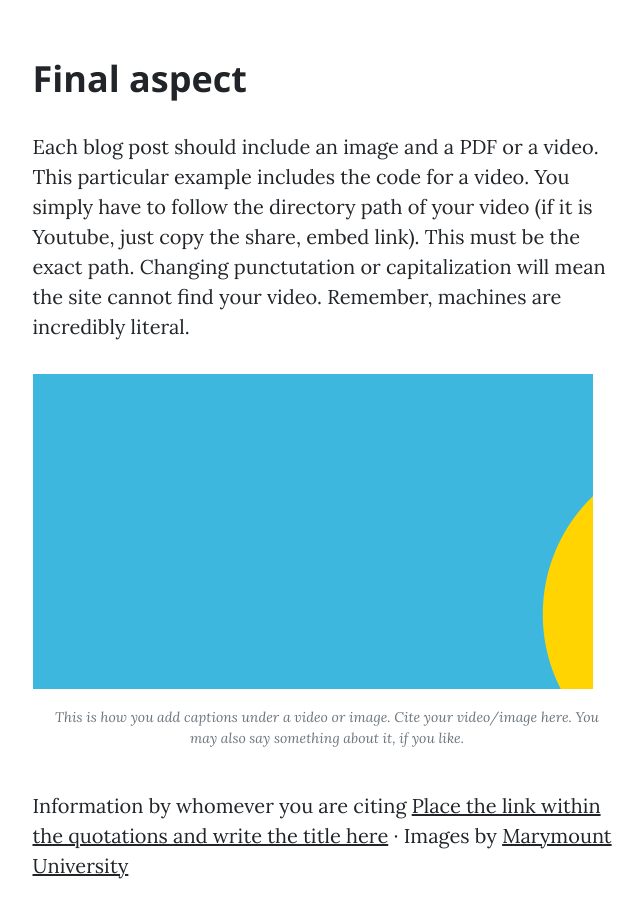
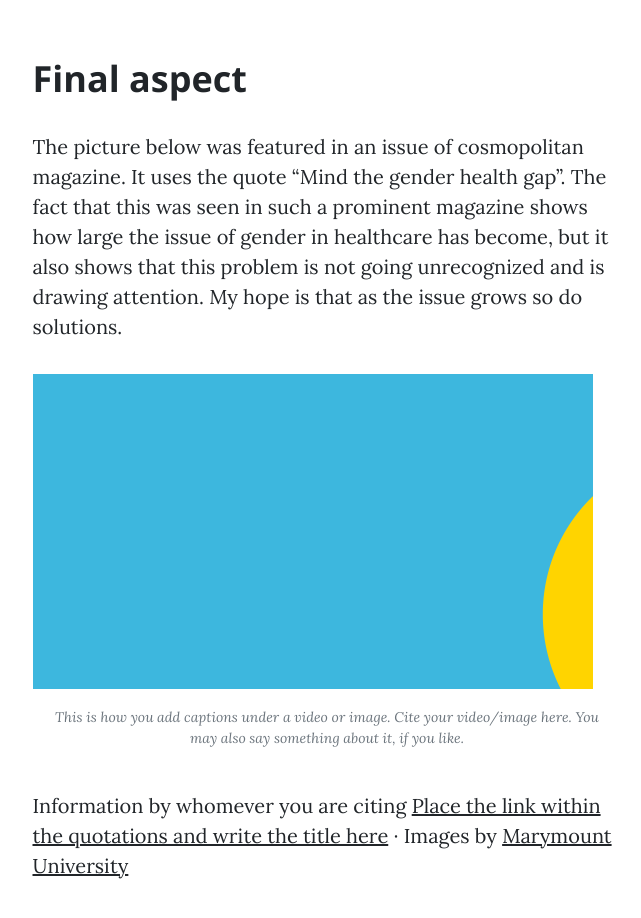
Before and after one commit to BrynRehling/ISS210SS23Sec004Team28, a plain HTML site: page firstpost.html in a window 1280 px wide. Shown: the part 2105-3023 px from the top of the page, without its empty margins (313-954 px from the left). Drawn offline with nearby package versions, Linux system fonts and the light colour scheme.

Commit message:
Update firstpost.html

```diff
--- a/firstpost.html
+++ b/firstpost.html
@@ -74,7 +74,8 @@
                         <blockquote class="blockquote"></blockquote>
                         <p></p>
                         <h2 class="section-heading">Final aspect</h2>
-                        <p>Each blog post should include an image and a PDF or a video. This particular example includes the code for a video. You simply have to follow the directory path of your video (if it is Youtube, just copy the share, embed link). This must be the exact path. Changing punctutation or capitalization will mean the site cannot find your video. Remember, machines are incredibly literal.</p>
+                        <p>The picture below was featured in an issue of cosmopolitan magazine. It uses the quote “Mind the gender health gap”. The fact that this was seen in such a prominent magazine shows how large the issue of gender in healthcare has become, but it also shows that this problem is not going unrecognized and is drawing attention. My hope is that as the issue grows so do solutions.
+</p>
                         <iframe width="560" height="315" src=assets/img/cosmo-mthg-spotlight0-1598457507.png title="YouTube video player" frameborder="0" allow="accelerometer; autoplay; clipboard-write; encrypted-media; gyroscope; picture-in-picture" allowfullscreen></iframe>
                         <span class="caption text-muted">This is how you add captions under a video or image. Cite your video/image here. You may also say something about it, if you like.</span>
                         <p></p>
```
